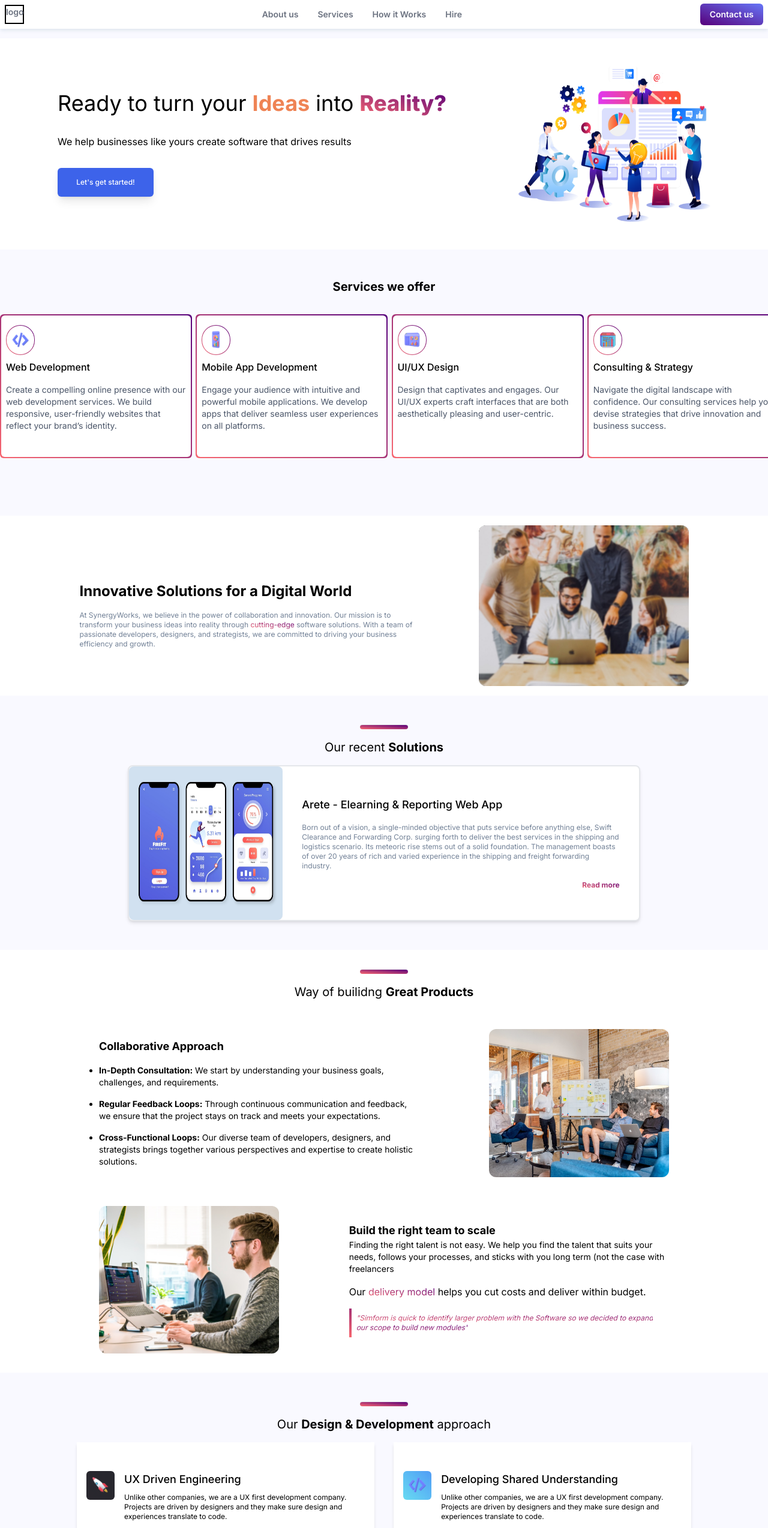
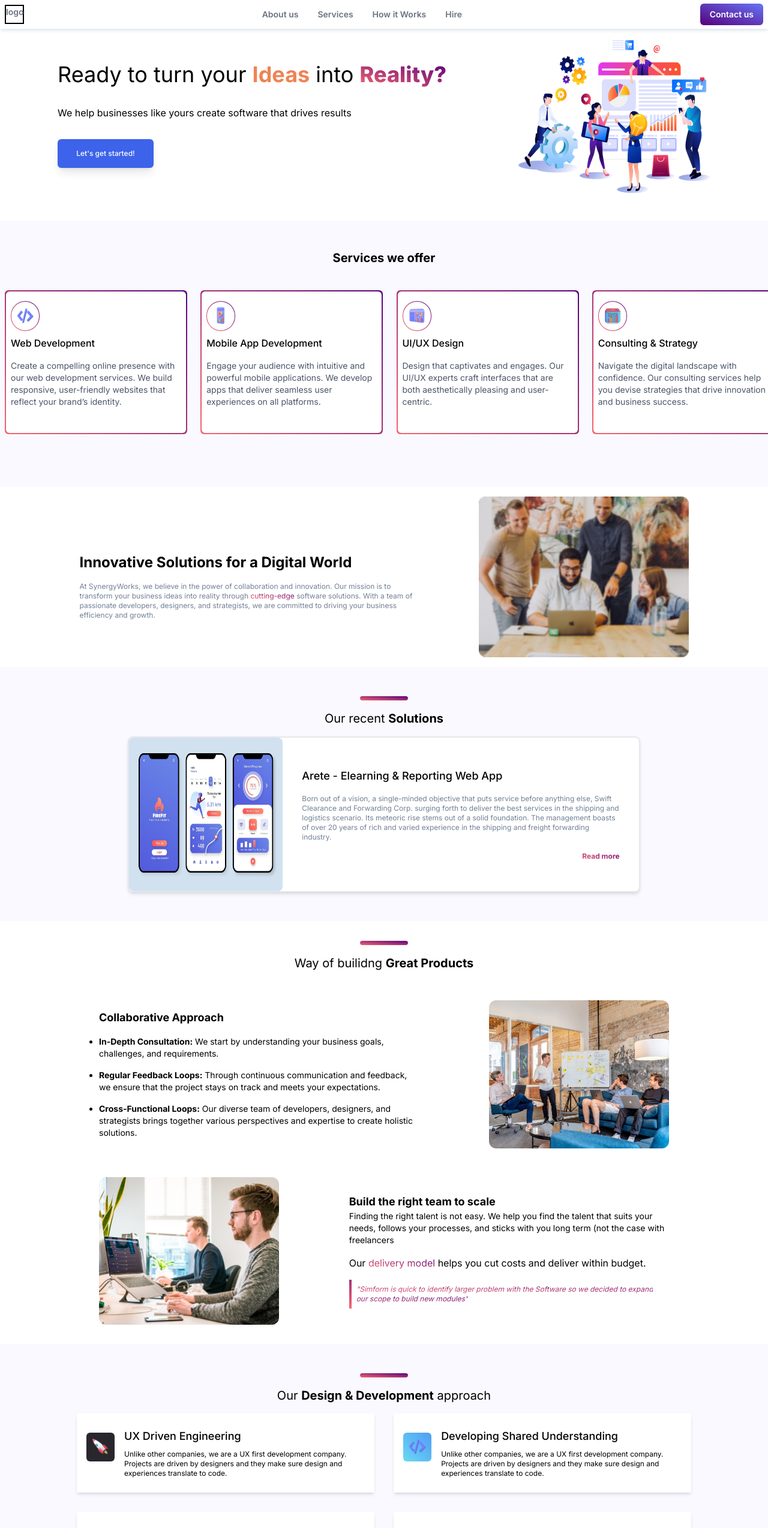
Before and after one commit to Abdur1Rafae/Dream-Labs, a Next.js app: page / in a window 1280 px wide. Shown: the top 2548 px of the page at 60% size. Built offline with nearby package versions, Linux system fonts and the light colour scheme.

Commit message:
service box padding. fixed menu bar

```diff
--- a/src/app/layout.js
+++ b/src/app/layout.js
@@ -5,8 +5,8 @@ const inter = Inter({ subsets: ["latin"] });
 
 
 export const metadata = {
-  title: "Create Next App",
-  description: "Generated by create next app",
+  title: "Dream Labs",
+  description: "Bringing life to your ideas",
 };
 
 export default function RootLayout({ children }) {
--- a/src/components/Header.jsx
+++ b/src/components/Header.jsx
@@ -10,7 +10,7 @@ const Header = () => {
     const [display, setDisplay] = useState(false)
     return (
         <>
-            <header className='h-12 shadow-md shadow-slate-200 flex justify-between items-center text-sm font-semibold text-gray-500 bg-white'>
+            <header className='h-12 md:fixed md:top-0 shadow-md w-full z-20 shadow-slate-200 flex justify-between items-center text-sm font-semibold text-gray-500 bg-white'>
                 <button className='md:hidden' onClick={() => setDisplay(prev => !prev)}>
                     <FaBars size={20} className='ml-2' />
                 </button>
--- a/src/components/Main.jsx
+++ b/src/components/Main.jsx
@@ -126,7 +126,7 @@ const Main = () => {
                 }}>
                 {
                     servicesData.map((service, index) => {
-                        return <div className='w-full sm:w-80 h-72' key={index}>
+                        return <div className='w-full sm:w-80 h-72 p-4 md:p-2' key={index}>
                                 <div className='bg-gradient-to-tr from-[#F7666F] to-[#57007B] w-full h-60 p-[2px] rounded-md'>
                                     <div className='bg-white w-full h-full rounded-md py-4 px-2'>
                                         <div className='bg-gradient-to-tr from-[#F7666F] w-12 to-[#57007B] p-[1px] rounded-full'>
@@ -212,8 +212,8 @@ const Main = () => {
 
 const Skillbox = ({img, title, description, backgr}) => {
     return (
-        <div className={`bg-white flex px-4 py-6 lg:py-12 shadow-md gap-4 items-start`}>
-            <img src={`/${img}`} className={`w-12 h-12 rounded-md p-2 ${backgr}`}/>
+        <div className={`bg-white flex px-4 py-6 shadow-md gap-4 items-start`}>
+            <img src={`/${img}`} className={`w-12 h-12 rounded-md p-2 mt-2 ${backgr}`}/>
             <div>
                 <h5 className='text-lg font-medium'>{title}</h5>
                 <p className='mt-2 text-xs'>{description}</p>
```
